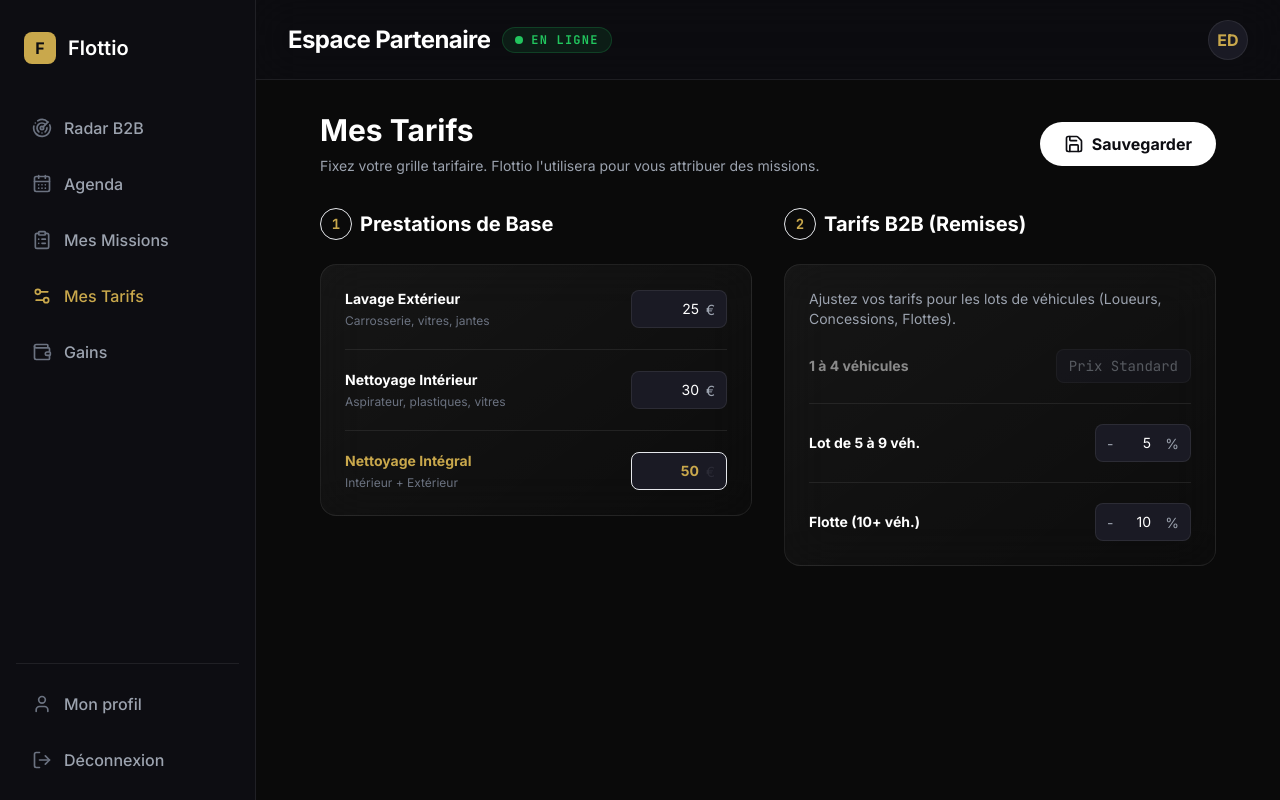
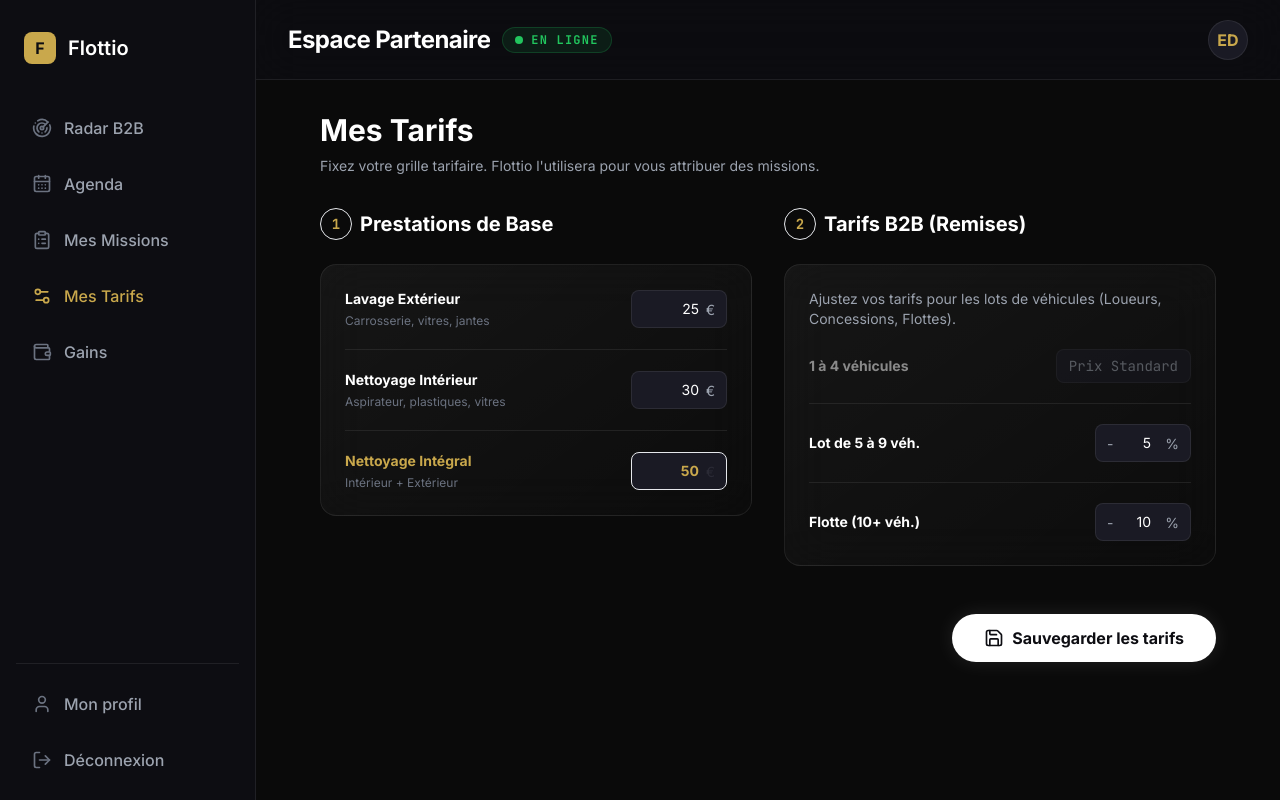
Before and after one commit to camaralloydlaine-code/Flottio-git, a Next.js app in the folder flottio-app/: page /tarifs in a window 1280 px wide. Built offline with nearby package versions, Linux system fonts and the light colour scheme; a web font is replaced by a local one.

Commit message:
UI: Move save button to bottom in Tarifs page

```diff
--- a/flottio-app/src/app/(provider)/tarifs/page.jsx
+++ b/flottio-app/src/app/(provider)/tarifs/page.jsx
@@ -31,9 +31,6 @@ export default function TarifsPage() {
           <h1 className="text-2xl md:text-3xl font-sans font-bold text-white mb-1 md:mb-2">Mes Tarifs</h1>
           <p className="text-xs md:text-sm text-gray-400 font-sans">Fixez votre grille tarifaire. Flottio l'utilisera pour vous attribuer des missions.</p>
         </div>
-        <button className="magnetic-btn bg-white text-[#0D0D12] hover:bg-gray-100 transition-colors px-4 py-2 md:px-6 md:py-2.5 rounded-lg md:rounded-full font-bold flex items-center justify-center gap-2 text-sm md:text-base w-full sm:w-auto">
-          <Save size={18} className="w-[18px] h-[18px] md:w-5 md:h-5" /> Sauvegarder
-        </button>
       </div>
 
       <div className="grid grid-cols-1 md:grid-cols-2 gap-4 md:gap-8">
@@ -142,6 +139,12 @@ export default function TarifsPage() {
           </div>
         </div>
       </div>
+
+      <div className="flex justify-end pt-4">
+        <button className="magnetic-btn bg-white text-[#0D0D12] hover:bg-gray-100 transition-colors px-4 py-2 md:px-8 md:py-3 rounded-lg md:rounded-full font-bold flex items-center justify-center gap-2 text-sm md:text-base w-full sm:w-auto shadow-[0_0_20px_rgba(255,255,255,0.1)]">
+          <Save size={18} className="w-[18px] h-[18px] md:w-5 md:h-5" /> Sauvegarder les tarifs
+        </button>
+      </div>
     </div>
   );
 }
```
